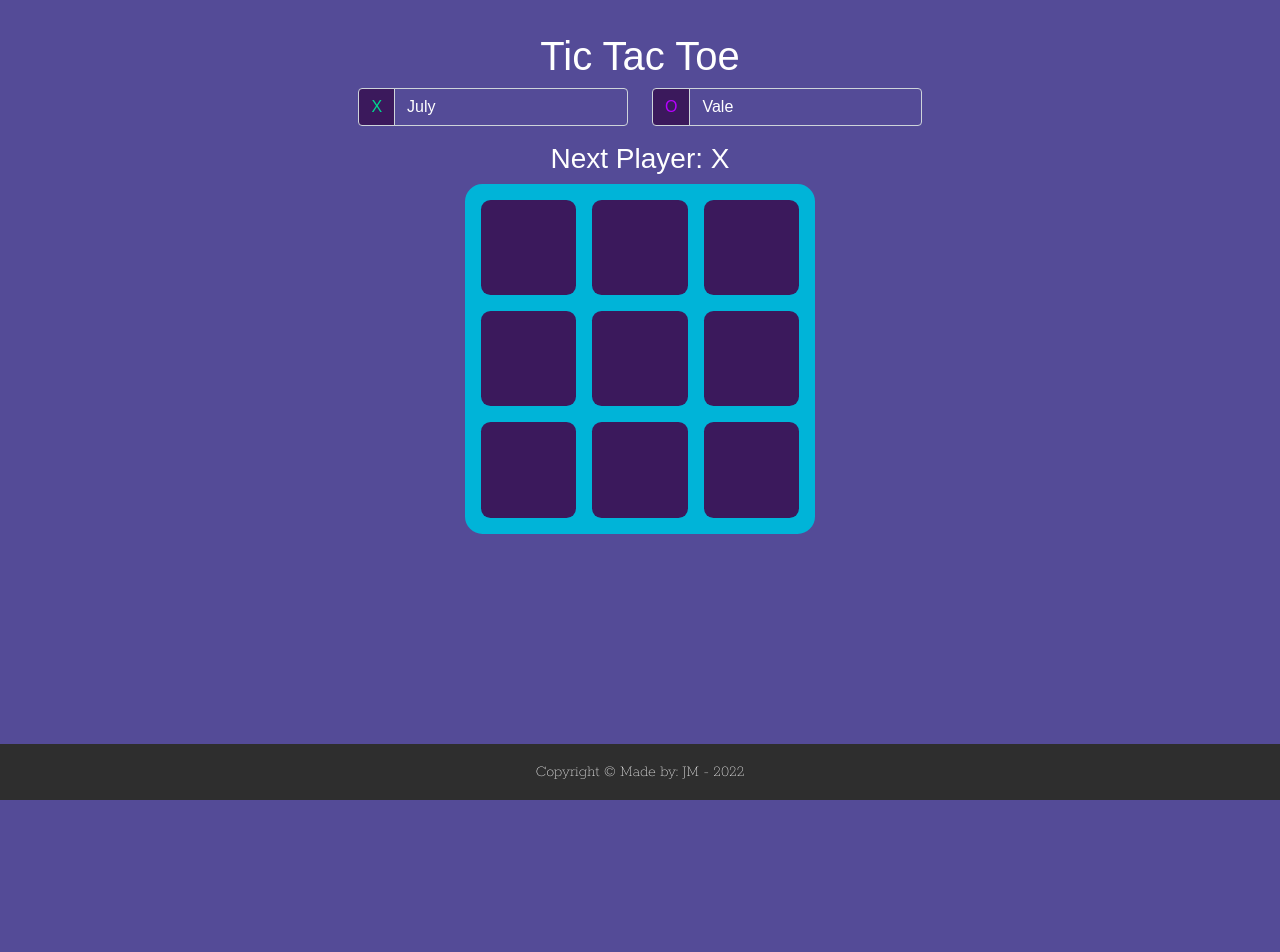
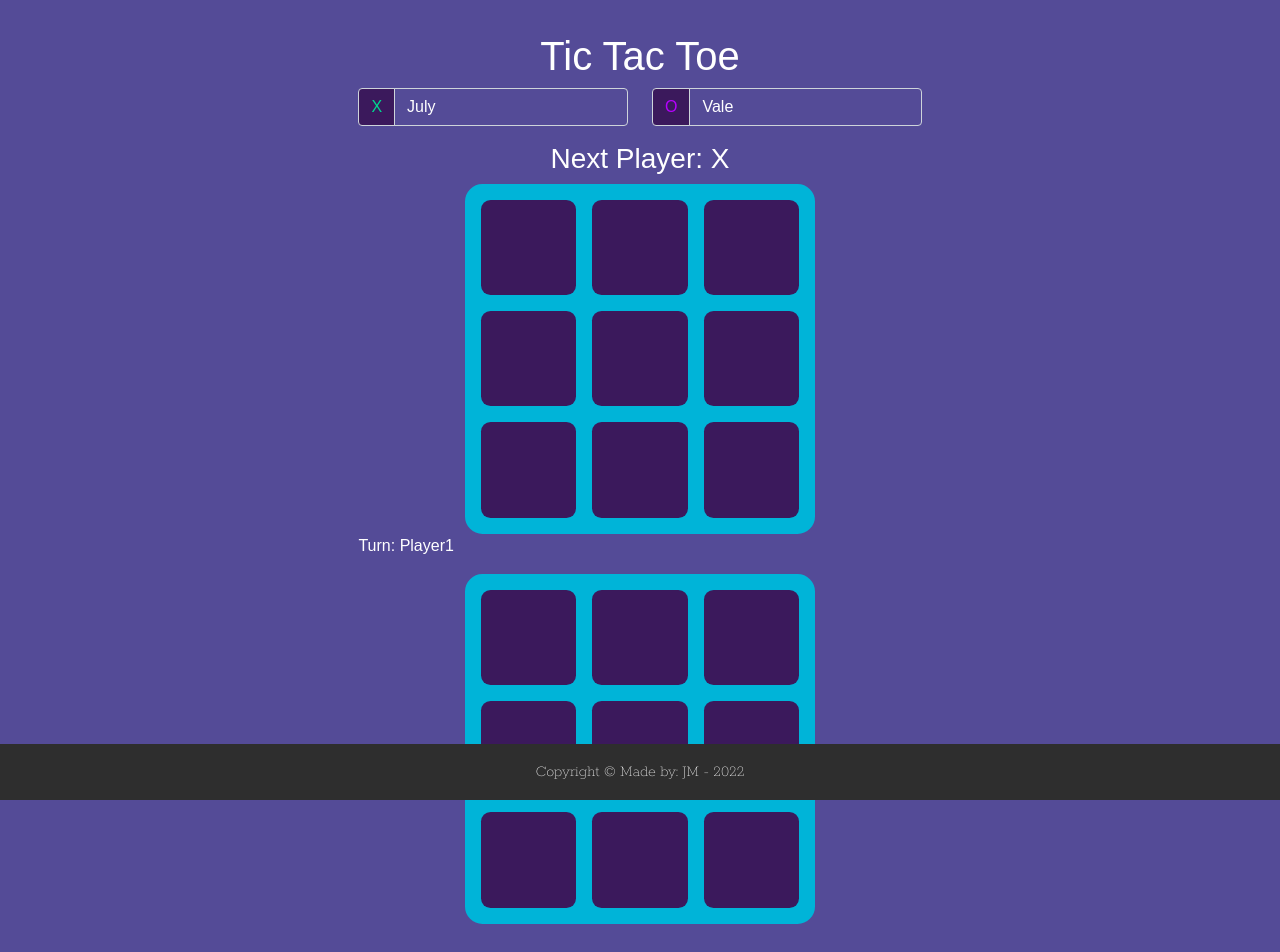
Before and after one commit to JimeMatthies/TicTacToeJM, a React app: page / in a window 1280 px wide. Shown: the top 952 px of the page. Before the commit the page ends 800 px from the top, so only its background shows below. Built offline with nearby package versions, Linux system fonts and the light colour scheme; a web font is replaced by a local one.

Commit message:
First Draft

```diff
--- a/src/App.css
+++ b/src/App.css
@@ -49,8 +49,10 @@ h1, h3 {
     border: none;
     border-radius: 10%;
     font-size: 3.5rem;
+    text-align: center;
     cursor: pointer;
     outline: none;
+    padding: 6% 0;
 }
 
 .X {
--- a/src/App.jsx
+++ b/src/App.jsx
@@ -3,7 +3,7 @@ import { whoIsWinner } from "./helper";
 import Board from './components/Board'
 import Footer from './components/Footer';
 import Players from "./components/Players";
-import { copyright } from "./data/info";
+import TicTacToe from "./components/TicTacToe";
 
 const App = ({copyright}) => {
 
@@ -32,6 +32,7 @@ const App = ({copyright}) => {
       <Players/>
       <h3>{winner ? "Winner: " + winner : "Next Player: " + xo}</h3>
       <Board squares={history[stepNumber]} onClick={handleClick} />
+      <TicTacToe />
       <Footer footer={copyright} />
     </>
   )
--- a/src/components/Square.jsx
+++ b/src/components/Square.jsx
@@ -1,5 +1,4 @@
 import React from "react";
-import PropTypes from "prop-types";
 
 const Square = ({ value, onClick }) => {
   const style = value ? `squares ${value}` : `squares`;
@@ -11,9 +10,4 @@ const Square = ({ value, onClick }) => {
   );
 };
 
-Square.propTypes = {
-  value: PropTypes.string,
-};
-
-
 export default Square;
--- /dev/null
+++ b/src/components/TicTacToe.jsx
@@ -0,0 +1,101 @@
+import React, { useState } from "react";
+/* import PropTypes from "prop-types"; */
+
+const TicTacToe = () => {
+    const [turn, setTurn] = useState("Player1");
+    const [cells, setCells] = useState(Array(9).fill(''));
+    const [ganador, setGanador] = useState();
+
+    const checkforWinner = (cuadrados) => {
+        let combos = {
+            across: [
+                [0, 1, 2],
+                [3, 4, 5],
+                [6, 7, 8],
+            ],
+            down: [
+                [0, 3, 6],
+                [1, 4, 7],
+                [2, 5, 8],
+            ],
+            diagonal: [
+                [0, 4, 8],
+                [2, 4, 6],
+            ],
+        };
+        for (let combo in combos){
+            combos[combo].forEach((pattern)=>{
+                if (
+                    cuadrados[pattern[0]] === "" ||
+                    cuadrados[pattern[1]] === "" ||
+                    cuadrados[pattern[2]] === ""
+                ){
+
+                } else if (
+                    cuadrados[pattern[0]] === cuadrados[pattern[1]] &&
+                    cuadrados[pattern[1]] === cuadrados[pattern[2]]
+                ){
+                    setGanador(cuadrados[pattern[0]]);
+                }
+            })
+        }
+    };
+
+    const manoClick = (num) => {
+        if (cells[num] !== ""){
+            alert("Already Clicked!");
+            return;
+        }
+        let cuadrados = [...cells]
+        if (turn === "Player1") {
+            cuadrados [num] = "X"
+            setTurn("Player2")
+        } else {
+            cuadrados [num] = "O"
+            setTurn("Player1")
+        }
+        checkforWinner(cuadrados);
+        setCells(cuadrados);
+    }
+
+    const Cell = ({ num }) => {
+        const style = cells[num] ? `squares ${cells[num]}` : `squares`;
+        return <div className={style} onClick={() => manoClick(num)}>{cells[num]}</div>
+    }
+
+    return (
+        <>
+            <div>
+                <p>Turn: {turn}</p>
+            </div>
+            <div className="d-flex justify-content-center">
+                <div className="board">
+                    <Cell num={0} />
+                    <Cell num={1} />
+                    <Cell num={2} />
+                    <Cell num={3} />
+                    <Cell num={4} />
+                    <Cell num={5} />
+                    <Cell num={6} />
+                    <Cell num={7} />
+                    <Cell num={8} />
+                </div>
+            </div>
+            <div>
+                {ganador && (
+                    <>
+                        <p>{ganador} is the Winner!</p>
+                        <button>Play Again</button>
+                    </>
+                )}
+            </div>
+
+        </>
+    );
+}
+
+/* Footer.propTypes = {
+    footer: PropTypes.object.isRequired,
+}; */
+
+export default TicTacToe;
```
Also changed, not shown: src/components/Footer.jsx (line endings or trailing spaces).
